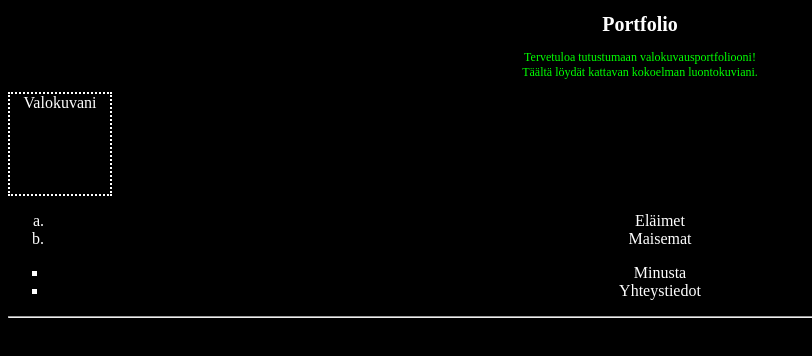
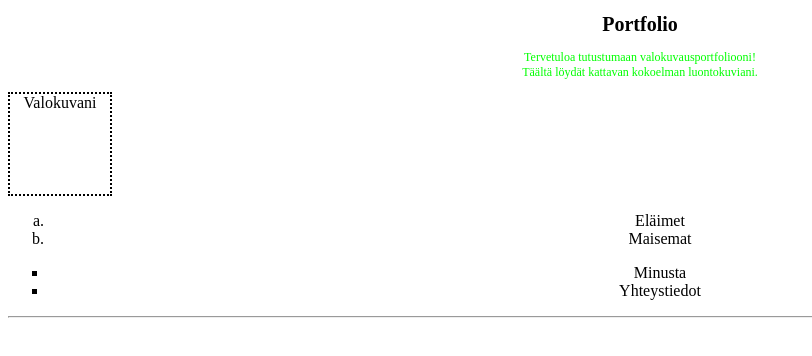
Before and after one commit to aino-v/aino-v.github.io, a plain HTML site: page folder/index.html in a window 1280 px wide. Shown: the whole page, without its empty margins (0-812 px from the left). Drawn offline with Linux system fonts and the light colour scheme.

Commit message:
Update styles.css

```diff
--- a/folder/styles.css
+++ b/folder/styles.css
@@ -1,5 +1,5 @@
 body {
-  background-color: #000000; color: #ffffff;
+  background-color: #ffffff; color: #000000;
 text-align:center;
 }
 h1 {
```
